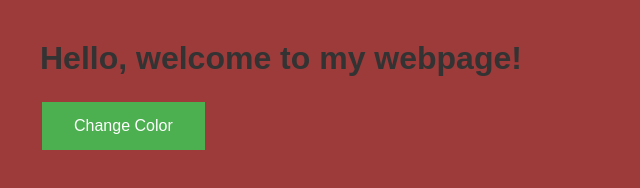
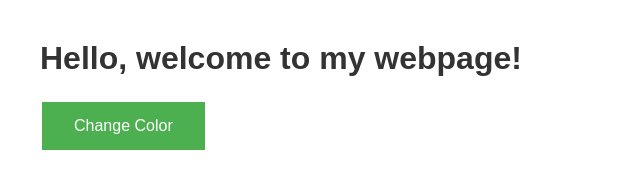
Before and after one commit to finianalex/20240407, a plain HTML site: page index.html in a window 1280 px wide. Shown: the whole page, without its empty margins (0-640 px from the left). Drawn offline with Linux system fonts and the light colour scheme.

Commit message:
Update style.css

```diff
--- a/style.css
+++ b/style.css
@@ -1,3 +1,3 @@
 body,html{
-    background-color: #9d3a3a;
+    background-color: #fff;
 }
```
